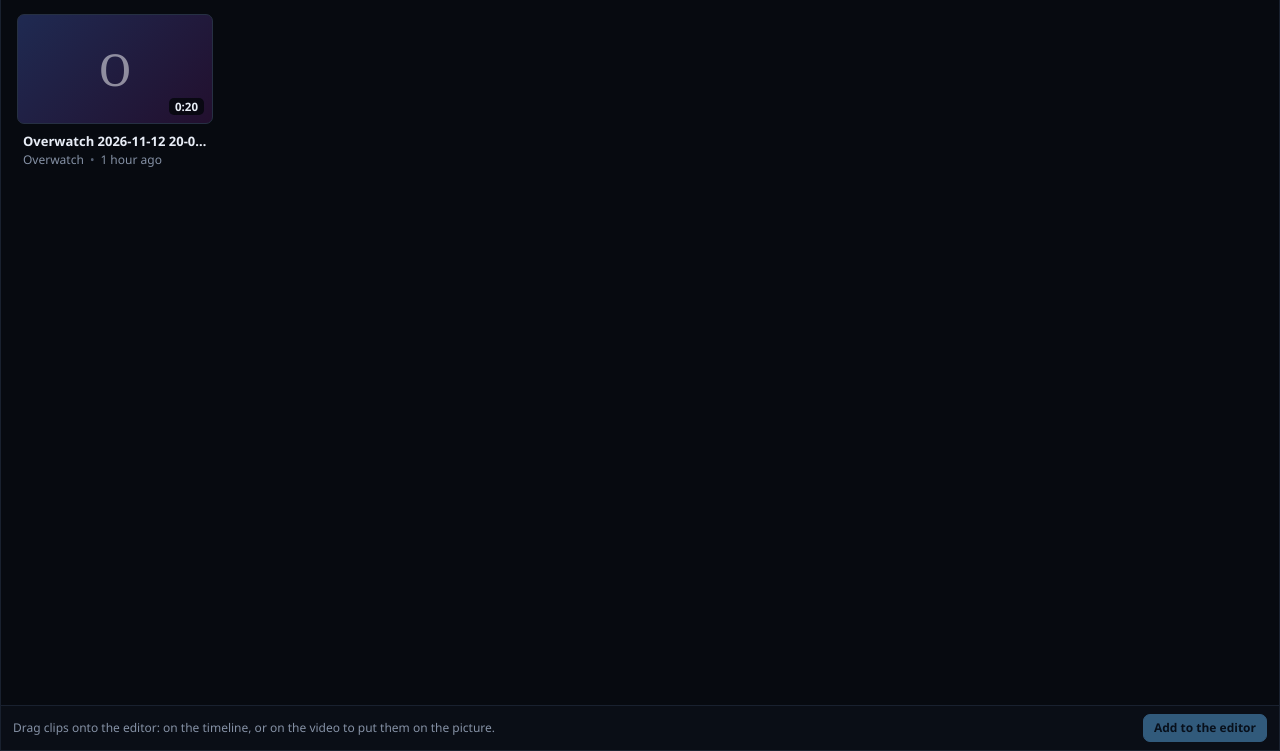
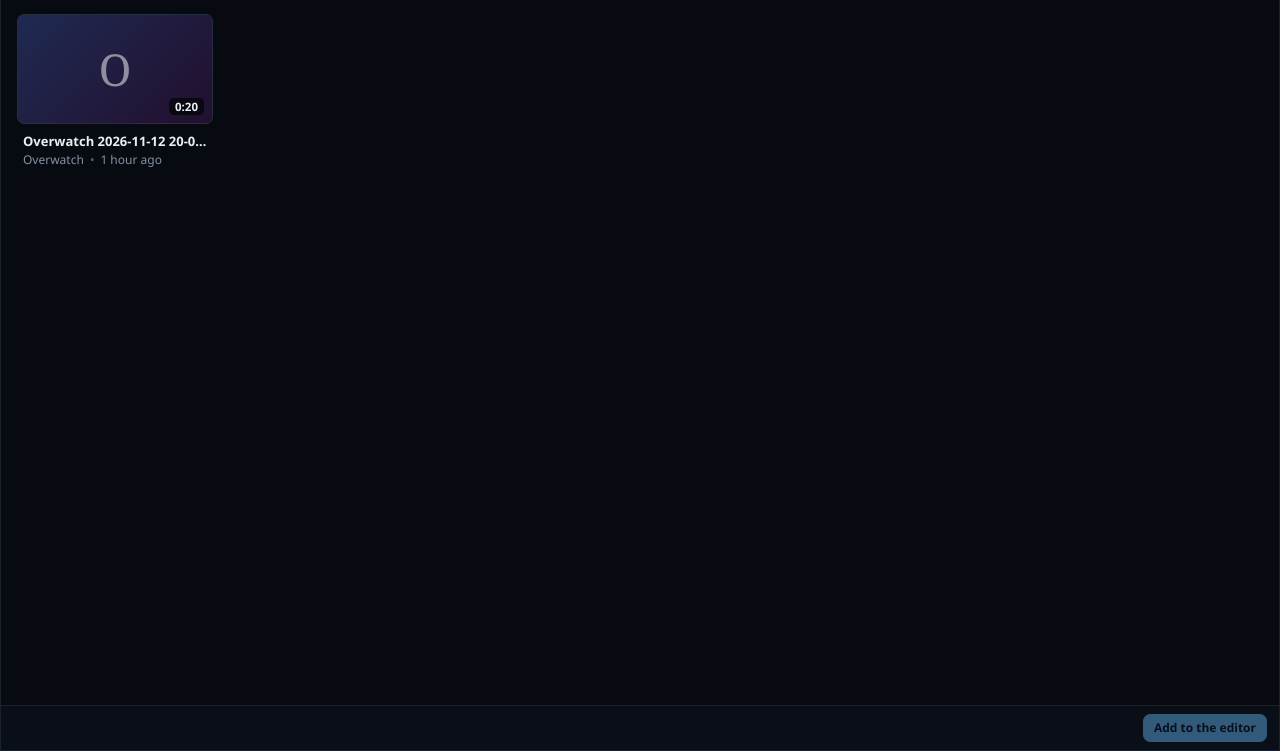
Before and after one commit to swamie/glint, a plain HTML site: page ui/libwin.html in a window 1280 px wide. Shown: the part 49-800 px from the top of the page. Drawn offline with Linux system fonts and the light colour scheme.

Commit message:
Library window: no hint text in the foot
Co-Authored-By: Claude Fable 5.2 <noreply@anthropic.com>
Claude-Session: https://claude.ai/code/session_01SEADQtdLDwzn78CMfYW99T

```diff
--- a/ui/lang/el-lw1.js
+++ b/ui/lang/el-lw1.js
@@ -5,7 +5,6 @@ glintAddLanguage("el", "Ελληνικά", {
   "Open the library in its own window, to drag clips from it into the editor": "Άνοιγμα της βιβλιοθήκης σε δικό της παράθυρο, για να σύρετε κλιπ από εκεί στον επεξεργαστή",
   "Add to the editor": "Προσθήκη στον επεξεργαστή",
   "Add {clips} to the editor": "Προσθήκη {clips} στον επεξεργαστή",
-  "Drag clips onto the editor: on the timeline, or on the video to put them on the picture.": "Σύρετε κλιπ στον επεξεργαστή: στη γραμμή χρόνου, ή πάνω στο βίντεο για να μπουν στην εικόνα.",
   "Could not reach the editor.": "Δεν ήταν δυνατή η επικοινωνία με τον επεξεργαστή.",
   "Could not start the drag. Use \"Add to the editor\" instead.": "Δεν ήταν δυνατή η έναρξη της μεταφοράς. Χρησιμοποιήστε την «Προσθήκη στον επεξεργαστή».",
   "Open a clip or a project in the editor first.": "Ανοίξτε πρώτα ένα κλιπ ή ένα έργο στον επεξεργαστή.",
--- a/ui/lang/ko-lw1.js
+++ b/ui/lang/ko-lw1.js
@@ -5,7 +5,6 @@ glintAddLanguage("ko", "한국어", {
   "Open the library in its own window, to drag clips from it into the editor": "라이브러리를 별도 창으로 열어 클립을 편집기로 끌어다 놓을 수 있어요",
   "Add to the editor": "편집기에 추가",
   "Add {clips} to the editor": "{clips} 편집기에 추가",
-  "Drag clips onto the editor: on the timeline, or on the video to put them on the picture.": "클립을 편집기로 끌어다 놓으세요. 타임라인에 놓거나, 영상 위에 놓으면 화면에 올라가요.",
   "Could not reach the editor.": "편집기에 연결할 수 없어요.",
   "Could not start the drag. Use \"Add to the editor\" instead.": "끌기를 시작할 수 없어요. 대신 \"편집기에 추가\"를 사용하세요.",
   "Open a clip or a project in the editor first.": "먼저 편집기에서 클립이나 프로젝트를 여세요.",
--- a/ui/libwin.css
+++ b/ui/libwin.css
@@ -14,8 +14,7 @@
 .lw-card { cursor: grab; }
 .lw-card .lw-img { position: absolute; inset: 0; width: 100%; height: 100%; object-fit: cover; display: block; }
 .lw-card h3 { font-size: 13px; margin-top: 8px; }
-.lw-foot { display: flex; align-items: center; gap: 12px; padding: 8px 12px; border-top: 1px solid var(--line); background: var(--panel); }
-.lw-hint { flex: 1; min-width: 0; color: var(--muted); font-size: 12px; }
+.lw-foot { display: flex; align-items: center; justify-content: flex-end; gap: 12px; padding: 8px 12px; border-top: 1px solid var(--line); background: var(--panel); }
 body.lw-dragging .lw-card.sel { opacity: .55; }
 body.lw-dragging .card:hover .thumb { transform: none; }
 .lw-body .flash { bottom: 58px; }
--- a/ui/libwin.html
+++ b/ui/libwin.html
@@ -30,7 +30,6 @@
   </header>
   <main id="lw-view" class="lw-view" tabindex="0"></main>
   <footer class="lw-foot">
-    <span class="lw-hint" id="lw-hint"></span>
     <button type="button" class="btn sm primary" id="lw-add" disabled></button>
   </footer>
 </div>
--- a/ui/libwin.js
+++ b/ui/libwin.js
@@ -117,7 +117,6 @@ function lwPaintFoot() {
   const btn = lw$("#lw-add"), n = LW.sel.length;
   btn.disabled = !n;
   btn.textContent = n > 1 ? t("Add {clips} to the editor", { clips: lwPlural(n) }) : t("Add to the editor");
-  lw$("#lw-hint").textContent = t("Drag clips onto the editor: on the timeline, or on the video to put them on the picture.");
 }
 
 async function lwLoad() {
```
